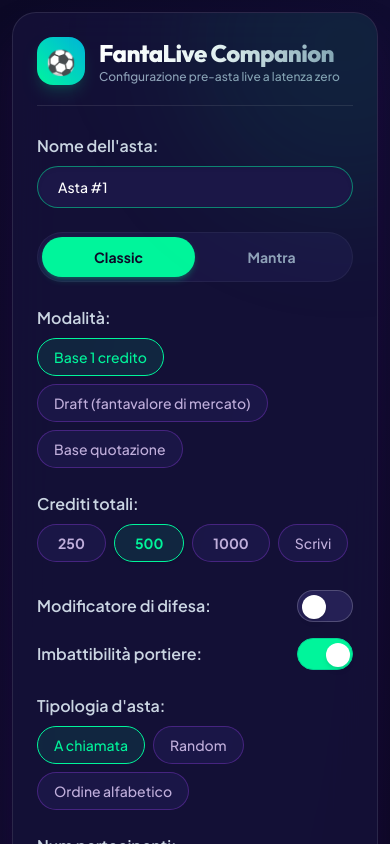
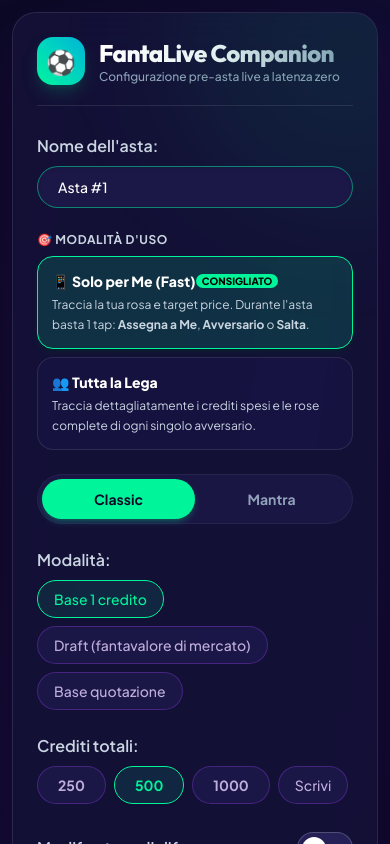
Before and after one commit to dariocast/fantalive, a React (Vite) app: page / in a window 390 px wide. Shown: the top 844 px of the page. Built offline with nearby package versions, Linux system fonts and the light colour scheme.

Commit message:
feat: add 'Solo per Me' fast companion mode and enhance mobile webapp UX
- Add 'Solo per Me (Fast Companion)' mode for 1-tap assignment
- Add mobile bottom navigation bar (Battuta, Listone, Mia Rosa)
- Add PWA meta tags and safe area support
- Streamlined setup screen with mode selection

```diff
--- a/src/App.tsx
+++ b/src/App.tsx
@@ -10,7 +10,7 @@
 import { KeyboardShortcutsHelp } from './components/KeyboardShortcutsHelp';
 
 export const App: React.FC = () => {
-  const { isConfigured, activeMobileTab } = useAuctionStore();
+  const { isConfigured, activeMobileTab, setActiveMobileTab } = useAuctionStore();
 
   if (!isConfigured) {
     return <SetupScreen />;
@@ -43,13 +43,55 @@
         </div>
 
         {/* MOBILE / TABLET SINGLE COLUMN WITH TAB SWITCHING */}
-        <div className="block lg:hidden h-[calc(100vh-130px)]">
+        <div className="block lg:hidden h-[calc(100vh-140px)] pb-16">
           {activeMobileTab === 'focus' && <PlayerFocusCard />}
           {activeMobileTab === 'list' && <PlayerList />}
           {(activeMobileTab === 'roster' || activeMobileTab === 'opponents') && <RosterAndOpponents />}
         </div>
 
       </main>
+
+      {/* MOBILE BOTTOM NAVIGATION BAR */}
+      <nav className="fixed bottom-0 left-0 right-0 z-40 lg:hidden bg-[#100c30]/95 backdrop-blur-xl border-t border-white/10 px-3 py-2 flex items-center justify-around shadow-2xl">
+        <button
+          type="button"
+          onClick={() => setActiveMobileTab('focus')}
+          className={`flex flex-col items-center gap-1 py-1 px-3 rounded-2xl transition cursor-pointer ${
+            activeMobileTab === 'focus'
+              ? 'text-[#00f59b] font-black'
+              : 'text-slate-400 hover:text-white font-semibold'
+          }`}
+        >
+          <span className="text-lg">🎯</span>
+          <span className="text-[11px]">Battuta</span>
+        </button>
+
+        <button
+          type="button"
+          onClick={() => setActiveMobileTab('list')}
+          className={`flex flex-col items-center gap-1 py-1 px-3 rounded-2xl transition cursor-pointer ${
+            activeMobileTab === 'list'
+              ? 'text-[#00f59b] font-black'
+              : 'text-slate-400 hover:text-white font-semibold'
+          }`}
+        >
+          <span className="text-lg">📋</span>
+          <span className="text-[11px]">Listone</span>
+        </button>
+
+        <button
+          type="button"
+          onClick={() => setActiveMobileTab('roster')}
+          className={`flex flex-col items-center gap-1 py-1 px-3 rounded-2xl transition cursor-pointer ${
+            activeMobileTab === 'roster' || activeMobileTab === 'opponents'
+              ? 'text-[#00f59b] font-black'
+              : 'text-slate-400 hover:text-white font-semibold'
+          }`}
+        >
+          <span className="text-lg">🛡️</span>
+          <span className="text-[11px]">Mia Rosa</span>
+        </button>
+      </nav>
 
       {/* Floating Modals */}
       <OpponentsModal />
--- a/src/components/PlayerFocusCard.tsx
+++ b/src/components/PlayerFocusCard.tsx
@@ -33,7 +33,8 @@
   ShieldAlert,
   Calendar,
   Zap,
-  HelpCircle
+  HelpCircle,
+  UserX
 } from 'lucide-react';
 
 export const PlayerFocusCard: React.FC = () => {
@@ -44,6 +45,7 @@
     setBid,
     incrementBid,
     assignCurrentPlayer,
+    assignToGenericOpponent,
     markCurrentUnsold,
     undoLastAction,
     history,
@@ -623,7 +625,21 @@
             </p>
           )}
 
-          {/* SECONDARY ACTION: ASSEGNA AD AVVERSARI (1-9) */}
+          {/* OPPONENT ASSIGNMENT ACTIONS */}
+          {settings.trackingMode === 'solo_me' ? (
+            /* SOLO PER ME: FAST 1-TAP "PRESO DA AVVERSARIO" BUTTON */
+            <div className="pt-1">
+              <button
+                type="button"
+                onClick={() => assignToGenericOpponent()}
+                className="w-full py-4 rounded-3xl bg-gradient-to-r from-rose-600/90 to-orange-600/90 hover:from-rose-500 hover:to-orange-500 active:scale-[0.99] text-white font-black text-base sm:text-xl tracking-wide flex items-center justify-center gap-3 shadow-xl shadow-rose-950/40 transition cursor-pointer border border-rose-400/40"
+              >
+                <UserX className="w-6 h-6 stroke-[2.5]" />
+                <span>PRESO DA UN AVVERSARIO</span>
+              </button>
+            </div>
+          ) : (
+            /* FULL LEAGUE: GRID OF DETAILED OPPONENT BUTTONS */
             <div className="space-y-2 pt-2">
               <div className="flex items-center justify-between text-xs font-bold text-slate-400">
                 <span className="flex items-center gap-1.5">
@@ -672,6 +688,7 @@
                 })}
               </div>
             </div>
+          )}
 
           {/* TERTIARY ACTIONS: INVENDUTO / SALTA (ESC) */}
           <div className="pt-2">
--- a/src/components/SetupScreen.tsx
+++ b/src/components/SetupScreen.tsx
@@ -23,6 +23,7 @@
 
   const [name, setName] = useState(settings.name || 'Asta #1');
   const [mode, setMode] = useState<AuctionMode>(settings.mode || 'classic');
+  const [trackingMode, setTrackingMode] = useState<'solo_me' | 'full_league'>(settings.trackingMode || 'solo_me');
   const [basePriceType, setBasePriceType] = useState<BasePriceType>(settings.basePriceType || '1credito');
 
   // Total budget state
@@ -92,6 +93,7 @@
     const newSettings: AuctionSettings = {
       name: name.trim() || 'Asta #1',
       mode,
+      trackingMode,
       basePriceType,
       totalBudget: finalBudget > 0 ? finalBudget : 500,
       modDifesa,
@@ -160,6 +162,57 @@
                 placeholder="Es. Asta #1"
                 className="w-full bg-[#1b1747] border border-[#00f59b]/50 focus:border-[#00f59b] focus:ring-2 focus:ring-[#00f59b]/20 rounded-full px-5 py-2.5 text-white font-medium outline-none transition placeholder:text-slate-500 shadow-inner"
               />
+            </div>
+          </div>
+
+          {/* Modalità d'Uso: Solo per Me vs Tutta la Lega */}
+          <div className="space-y-2">
+            <label className="text-slate-300 font-bold text-xs uppercase tracking-wider flex items-center gap-1.5">
+              <span>🎯 Modalità d'Uso</span>
+            </label>
+            <div className="grid grid-cols-1 sm:grid-cols-2 gap-2">
+              <button
+                type="button"
+                onClick={() => setTrackingMode('solo_me')}
+                className={`p-3.5 rounded-2xl border text-left transition flex flex-col justify-between cursor-pointer ${
+                  trackingMode === 'solo_me'
+                    ? 'bg-[#00f59b]/15 border-[#00f59b] shadow-md shadow-emerald-950/40 text-white'
+                    : 'bg-[#1a1548]/60 border-white/10 text-slate-400 hover:bg-[#1a1548]'
+                }`}
+              >
+                <div className="flex items-center justify-between mb-1">
+                  <span className="font-extrabold text-sm text-white flex items-center gap-1.5">
+                    📱 Solo per Me (Fast)
+                  </span>
+                  {trackingMode === 'solo_me' && (
+                    <span className="text-[10px] bg-[#00f59b] text-black px-1.5 py-0.2 rounded-full font-black">
+                      CONSIGLIATO
+                    </span>
+                  )}
+                </div>
+                <p className="text-xs text-slate-300 leading-relaxed">
+                  Traccia la tua rosa e target price. Durante l'asta basta 1 tap: <strong>Assegna a Me</strong>, <strong>Avversario</strong> o <strong>Salta</strong>.
+                </p>
+              </button>
+
+              <button
+                type="button"
+                onClick={() => setTrackingMode('full_league')}
+                className={`p-3.5 rounded-2xl border text-left transition flex flex-col justify-between cursor-pointer ${
+                  trackingMode === 'full_league'
+                    ? 'bg-[#00f59b]/15 border-[#00f59b] shadow-md shadow-emerald-950/40 text-white'
+                    : 'bg-[#1a1548]/60 border-white/10 text-slate-400 hover:bg-[#1a1548]'
+                }`}
+              >
+                <div className="flex items-center justify-between mb-1">
+                  <span className="font-extrabold text-sm text-white flex items-center gap-1.5">
+                    👥 Tutta la Lega
+                  </span>
+                </div>
+                <p className="text-xs text-slate-300 leading-relaxed">
+                  Traccia dettagliatamente i crediti spesi e le rose complete di ogni singolo avversario.
+                </p>
+              </button>
             </div>
           </div>
 
--- a/src/store/useAuctionStore.ts
+++ b/src/store/useAuctionStore.ts
@@ -14,6 +14,7 @@
 const DEFAULT_SETTINGS: AuctionSettings = {
   name: 'Asta #1',
   mode: 'classic',
+  trackingMode: 'solo_me',
   basePriceType: '1credito',
   totalBudget: 500,
   modDifesa: false,
@@ -83,6 +84,7 @@
   setBid: (bid: number) => void;
   incrementBid: (amount: number) => void;
   assignCurrentPlayer: (managerId: string, customPrice?: number) => void;
+  assignToGenericOpponent: (customPrice?: number) => void;
   markCurrentUnsold: () => void;
   undoLastAction: () => void;
   updateFilters: (partial: Partial<FilterState>) => void;
@@ -325,6 +327,53 @@
         });
       },
 
+      assignToGenericOpponent: (customPrice?: number) => {
+        const state = get();
+        const { selectedPlayerId, players, history, currentBid } = state;
+        const playerIndex = players.findIndex((p) => String(p.id) === String(selectedPlayerId));
+        if (playerIndex === -1) return;
+
+        const player = players[playerIndex];
+        const price = customPrice !== undefined ? customPrice : currentBid;
+
+        soundManager.playGavel();
+
+        const updatedPlayer: Player = {
+          ...player,
+          assignedTo: 'OPPONENT',
+          purchasePrice: price,
+          assignedAt: new Date().toISOString()
+        };
+
+        const updatedPlayers = [...players];
+        updatedPlayers[playerIndex] = updatedPlayer;
+
+        const historyItem: AuctionHistoryItem = {
+          id: `hist-${Date.now()}-${Math.random().toString(36).substr(2, 5)}`,
+          timestamp: Date.now(),
+          playerId: player.id,
+          playerName: player.name,
+          playerRole: player.role,
+          playerTeam: player.team,
+          managerId: 'OPPONENT',
+          managerName: 'Avversario',
+          price,
+          type: 'assignment'
+        };
+
+        // Automatically advance to next free player
+        const nextFree = updatedPlayers.find(
+          (p, idx) => idx > playerIndex && !p.assignedTo && p.assignedTo !== 'UNSOLD'
+        ) || updatedPlayers.find((p) => !p.assignedTo && p.assignedTo !== 'UNSOLD');
+
+        set({
+          players: updatedPlayers,
+          history: [historyItem, ...history],
+          selectedPlayerId: nextFree ? nextFree.id : selectedPlayerId,
+          currentBid: 1
+        });
+      },
+
       markCurrentUnsold: () => {
         const state = get();
         const { selectedPlayerId, players, history } = state;
--- a/src/types/index.ts
+++ b/src/types/index.ts
@@ -54,6 +54,7 @@
 export interface AuctionSettings {
   name: string; // e.g. "Asta #1"
   mode: AuctionMode; // classic / mantra
+  trackingMode: 'solo_me' | 'full_league'; // 'solo_me' = fast companion (Me vs Opponents vs Unsold), 'full_league' = track each opponent individually
   basePriceType: BasePriceType; // 1credito / draft / quotazione
   totalBudget: number; // 250, 500, 1000, or custom
   modDifesa: boolean; // toggle
```
Also changed, not shown: index.html (+5 -1 lines). Lines whose indentation alone changed are shown as unchanged.
